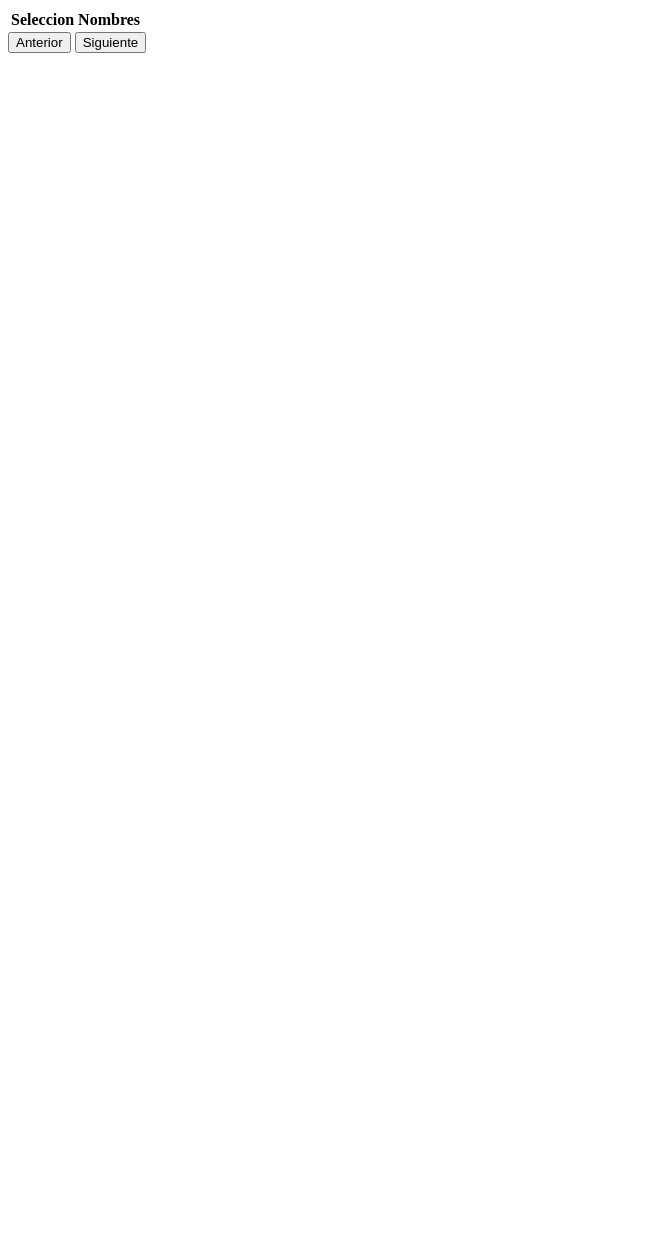
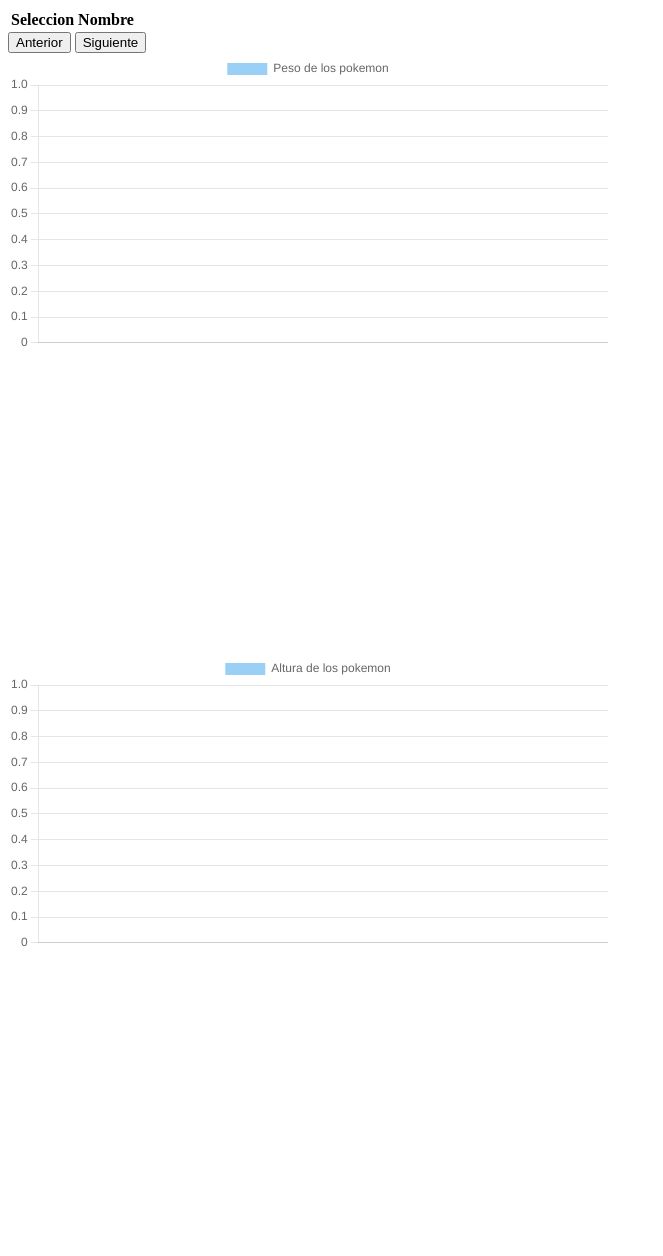
Before and after one commit to paulchino34/paulchino34.github.io, a plain HTML site: page third-project/index.html in a window 1280 px wide. Shown: the whole page, without its empty margins (0-663 px from the left). Before the commit the page ends 800 px from the top, so only its background shows below. Drawn offline with nearby package versions, Linux system fonts and the light colour scheme; no server answers.

Commit message:
Guardar en memorio y crear los chart
Guardar en memorio y crear los chart

```diff
--- a/third-project/index.html
+++ b/third-project/index.html
@@ -13,7 +13,7 @@
                 <table id="tblAllPokemons">
                     <tr>
                         <th>Seleccion</th>
-                        <th>Nombres</th>
+                        <th>Nombre</th>
                     </tr>
                 </table>
                 <div>
@@ -21,8 +21,15 @@
                     <button id="btnNext" onclick="nextPage()">Siguiente</button>
                 </div>
             </article>
+            <article style="width: 600px; height: 600px;">
+                <canvas id="myChartWeight"></canvas>
+            </article>
+            <article style="width: 600px; height: 600px;">
+                <canvas id="myChartHeight"></canvas>
+            </article>
         </section>
     </main>
     <script src="js/index.js" type="text/javascript"></script>
+    <script src="https://cdn.jsdelivr.net/npm/chart.js"></script>
 </body>
 </html>
--- a/third-project/js/index.js
+++ b/third-project/js/index.js
@@ -1,11 +1,29 @@
-window.addEventListener('DOMContentLoaded', (event) => {
-    retrievePokemons('https://pokeapi.co/api/v2/pokemon/')
-})
-
 let previousPageUrl = null
 let nextPageUrl = null
 let selectedPokemons = []
 let dataPokemons = []
+let myChartWeight
+let myChartHeight
+
+window.addEventListener('DOMContentLoaded', (event) => {
+    retrievePokemons('https://pokeapi.co/api/v2/pokemon/')
+    persistedSelectedPokemons = localStorage.getItem('selectedPokemons')
+    if(!persistedSelectedPokemons) {
+        localStorage.setItem('selectedPokemons', JSON.stringify([]))
+        persistedSelectedPokemons = '[]'
+    }
+    selectedPokemons = JSON.parse(persistedSelectedPokemons)
+
+    persistedDataPokemons = localStorage.getItem('dataPokemons')
+    if(!persistedDataPokemons) {
+        localStorage.setItem('dataPokemons', JSON.stringify([]))
+        persistedDataPokemons = '[]'
+    }
+    dataPokemons = JSON.parse(persistedDataPokemons)
+
+    updateChartWeight()
+    updateChartHeight()
+})
 
 const retrievePokemons = async (url) => {
     const response = await fetch(url, {
@@ -20,23 +38,6 @@ const retrievePokemons = async (url) => {
     loadButtons(data)
 }
 
-const retrieveDataOfPokemon = async (url) => {
-    const response = await fetch(url, {
-        method: 'GET',
-        headers: {
-            'Content-Type': 'application/json'
-        }
-    })
-
-    const data = await response.json()
-    let element = new Object()
-    element.name = data.name
-    element.height = data.height
-    element.weight = data.weight
-
-    dataPokemons.push(element)
-}
-
 const loadTable = (pokemons) => {
     let table = document.getElementById('tblAllPokemons')
     deleteRows(table)
@@ -44,7 +45,7 @@ const loadTable = (pokemons) => {
         pokemons.forEach(pokemon => {
             let rowCount = table.rows.length
             let row = table.insertRow(rowCount)
-            let checked = selectedPokemons.indexOf(pokemon.url) > 0 ? 'checked' : ''
+            let checked = selectedPokemons.indexOf(pokemon.url) >= 0 ? 'checked' : ''
             row.insertCell(0).innerHTML = `<input type="checkbox" value="${pokemon.name}" onclick="editList(this, '${pokemon.url}')" ${checked}/>`
             row.insertCell(1).innerHTML = pokemon.name
         })
@@ -83,11 +84,34 @@ const editList = (element, pokemon) => {
     } else {
         let index = selectedPokemons.indexOf(pokemon)
         selectedPokemons.splice(index, 1)
-        removePokemonData(element.value)
+        removeDataOfAPokemon(element.value)
     }
+    console.log(selectedPokemons)
 }
 
-const removePokemonData = (pokemonName) => {
+const retrieveDataOfPokemon = async (url) => {
+    const response = await fetch(url, {
+        method: 'GET',
+        headers: {
+            'Content-Type': 'application/json'
+        }
+    })
+
+    const data = await response.json()
+    let element = {
+        "name" : data.name,
+        "height" : data.height,
+        "weight" : data.weight
+    }
+
+    dataPokemons.push(element)
+
+    updateDataInLocalStorage()
+    updateChartWeight()
+    updateChartHeight()
+}
+
+const removeDataOfAPokemon = (pokemonName) => {
     dataPokemons.filter((value, index, array) => {
         if(value.name == pokemonName) {
             array.splice(index, 1)
@@ -95,4 +119,75 @@ const removePokemonData = (pokemonName) => {
         }
         return false
     })
+
+    updateDataInLocalStorage()
+    updateChartWeight()
+    updateChartHeight()
 }
+
+const updateDataInLocalStorage = () => {
+    localStorage.setItem('selectedPokemons', JSON.stringify(selectedPokemons))
+    localStorage.setItem('dataPokemons', JSON.stringify(dataPokemons))
+}
+
+const updateChartWeight = () => {
+    let ctx = document.getElementById('myChartWeight')
+
+    let names = dataPokemons.map(pokemon => pokemon.name)
+    let weights = dataPokemons.map(pokemon => pokemon.weight)
+
+    let cfg = {
+        type: 'bar',
+        data: {
+            labels: names,
+            datasets: [
+                {
+                    label: 'Peso de los pokemon',
+                    data: weights
+                },
+            ],
+        },
+        options: {
+            scales: {
+                y: {
+                    beginAtZero: true,
+                },
+            },
+        },
+    }
+    if(myChartWeight) {
+        myChartWeight.destroy()
+    }
+    myChartWeight = new Chart(ctx, cfg)
+}
+
+const updateChartHeight = () => {
+    let ctx = document.getElementById('myChartHeight')
+
+    let names = dataPokemons.map(pokemon => pokemon.name)
+    let heights = dataPokemons.map(pokemon => pokemon.height)
+
+    let cfg = {
+        type: 'bar',
+        data: {
+            labels: names,
+            datasets: [
+                {
+                    label: 'Altura de los pokemon',
+                    data: heights
+                },
+            ],
+        },
+        options: {
+            scales: {
+                y: {
+                    beginAtZero: true,
+                },
+            },
+        },
+    }
+    if(myChartHeight) {
+        myChartHeight.destroy()
+    }
+    myChartHeight = new Chart(ctx, cfg)
+}
```
